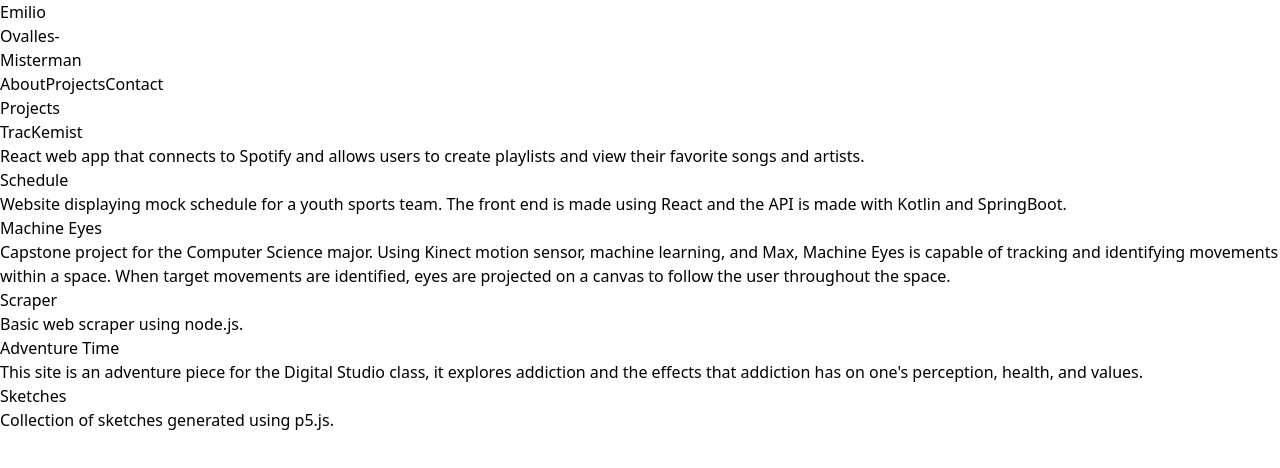
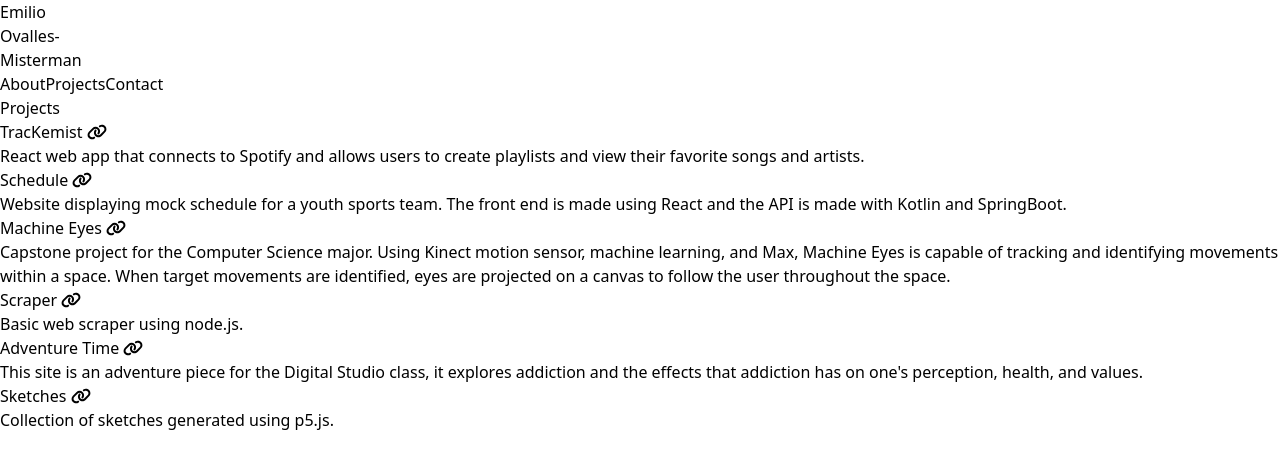
Before and after one commit to eomisterman/portfolio, a React (Vite) app: page /projects in a window 1280 px wide. Shown: the top 468 px of the page. Built offline with nearby package versions, Linux system fonts and the light colour scheme.

Commit message:
Added FontAwesome link icon to links in Projects tab.\nAdded hover styling to links.

```diff
--- a/package.json
+++ b/package.json
@@ -10,6 +10,9 @@
     "preview": "vite preview"
   },
   "dependencies": {
+    "@fortawesome/fontawesome-svg-core": "^6.4.2",
+    "@fortawesome/free-solid-svg-icons": "^6.4.2",
+    "@fortawesome/react-fontawesome": "^0.2.0",
     "react": "^18.2.0",
     "react-dom": "^18.2.0",
     "react-router-dom": "^6.18.0"
--- a/src/components/Projects.jsx
+++ b/src/components/Projects.jsx
@@ -1,15 +1,17 @@
+import { FontAwesomeIcon } from "@fortawesome/react-fontawesome";
+import { faLink } from "@fortawesome/free-solid-svg-icons";
+
 const Projects = () => {
   return (
     <>
-      {/* <Sidebar /> */}
       <section className="min-h-fit basis-auto my-10 mr-7 text-sm font-mono text-slate-700 max-w-lg">
         <h2 className="text-3xl sm:text-2xl font-extrabold mb-16">Projects</h2>
         <div className="mb-16">
           <a
             href="https://playmakerspotify.com"
-            className="text-xl font-light mb-1"
+            className="text-xl font-light mb-1 hover:text-amber-100"
           >
-            TracKemist
+            TracKemist {<FontAwesomeIcon icon={faLink} />}
           </a>
           <p>
             React web app that connects to Spotify and allows users to create
@@ -19,9 +21,9 @@ const Projects = () => {
         <div className="mb-16">
           <a
             href="https://github.com/eomisterman/gamechanger_app"
-            className="text-xl font-light mb-1"
+            className="text-xl font-light mb-1 hover:text-amber-100"
           >
-            Schedule
+            Schedule {<FontAwesomeIcon icon={faLink} />}
           </a>
           <p>
             Website displaying mock schedule for a youth sports team. The front
@@ -32,9 +34,9 @@ const Projects = () => {
         <div className="mb-16">
           <a
             href="https://github.com/eomisterman/machine-eyes"
-            className="text-xl font-light mb-1"
+            className="text-xl font-light mb-1 hover:text-amber-100"
           >
-            Machine Eyes
+            Machine Eyes {<FontAwesomeIcon icon={faLink} />}
           </a>
           <p>
             Capstone project for the Computer Science major. Using Kinect motion
@@ -47,31 +49,31 @@ const Projects = () => {
         <div className="mb-16">
           <a
             href="https://github.com/eomisterman/scraper"
-            className="text-xl font-light mb-1"
+            className="text-xl font-light mb-1 hover:text-amber-100"
           >
-            Scraper
+            Scraper {<FontAwesomeIcon icon={faLink} />}
           </a>
           <p>Basic web scraper using node.js.</p>
         </div>
         <div className="mb-16">
           <a
             href="https://github.com/eomisterman/adventure_time"
-            className="text-xl font-light mb-1"
+            className="text-xl font-light mb-1 hover:text-amber-100"
           >
-            Adventure Time
+            Adventure Time {<FontAwesomeIcon icon={faLink} />}
           </a>
           <p>
-            This site is an adventure piece for the Digital Studio class, it
+            {`This site is an adventure piece for the Digital Studio class, it
             explores addiction and the effects that addiction has on one's
-            perception, health, and values.
+            perception, health, and values.`}
           </p>
         </div>
         <div className="mb-16">
           <a
             href="https://github.com/eomisterman/domestika"
-            className="text-xl font-light mb-1"
+            className="text-xl font-light mb-1 hover:text-amber-100"
           >
-            Sketches
+            Sketches {<FontAwesomeIcon icon={faLink} />}
           </a>
           <p>Collection of sketches generated using p5.js.</p>
         </div>
```
Also changed, not shown: 1 other file (tests, documents, lock files or other folders).
